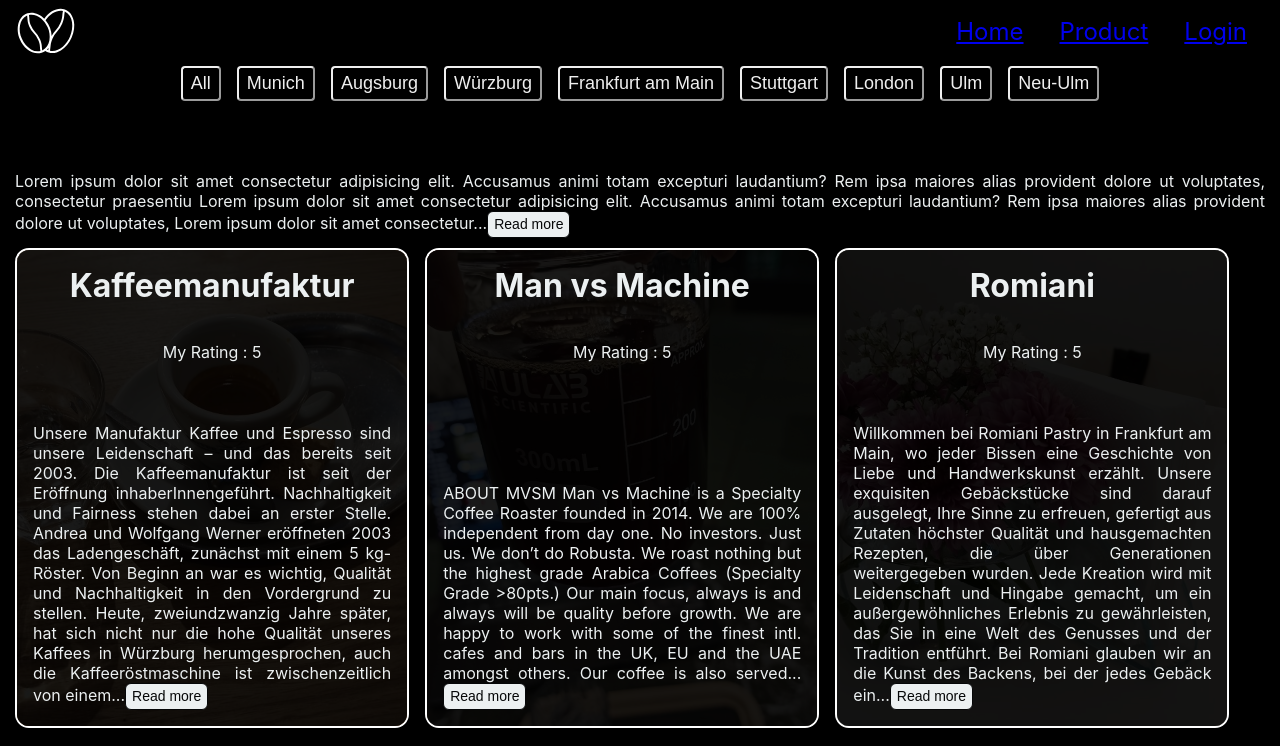
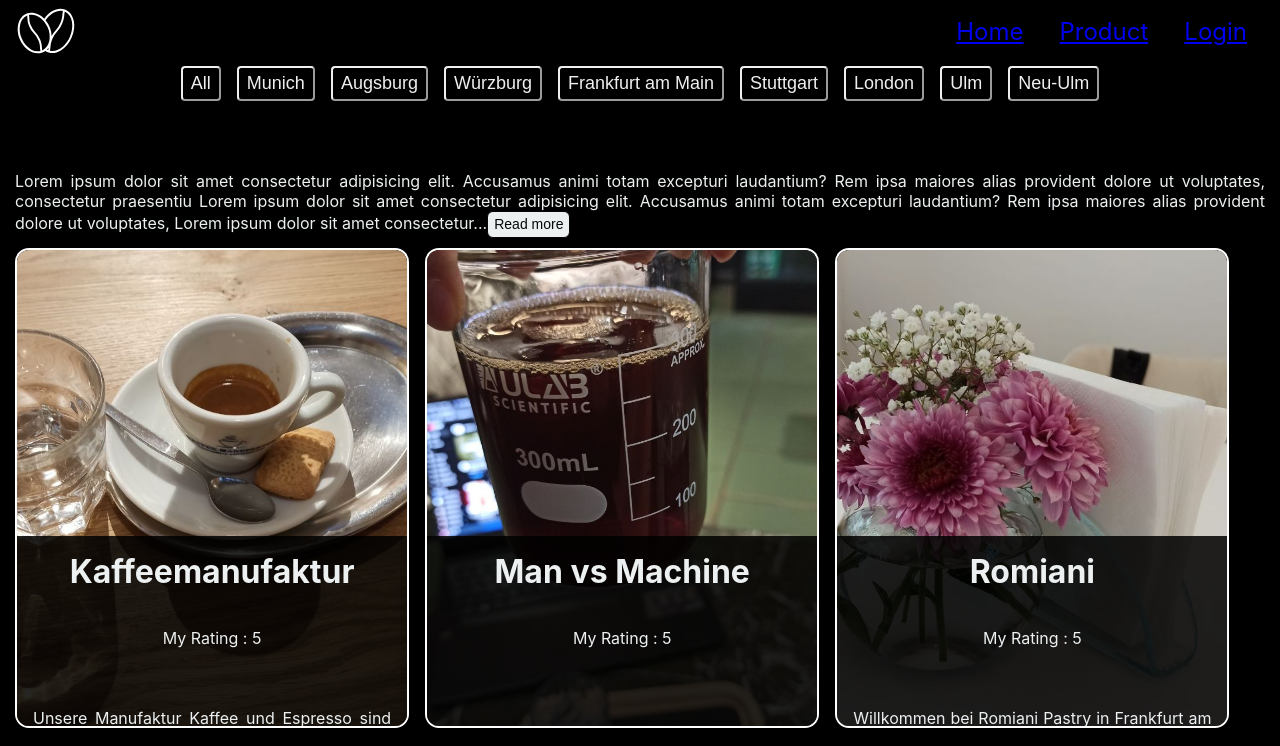
Before and after one commit to Khaanh/MyGastroTrip, a React (Create React App) app: page / in a window 1280 px wide. Shown: the top 746 px of the page. Built offline with nearby package versions, Linux system fonts and the light colour scheme.

Commit message:
feat: add new styles

```diff
--- a/src/components/CafeList.jsx
+++ b/src/components/CafeList.jsx
@@ -108,8 +108,10 @@ export default function CafeList({ selectedCity }) {
 									<img src={cafe.img} alt={cafe.img} />
 								</div>
 								<div className={styles.Descr}>
-									<h2 className={styles.Title}>{cafe.title}</h2>
-									<div className={styles.MyRating}>My Rating : 5</div>
+									<div className={styles.Inner}>
+										<h2 className={styles.Title}>{cafe.title}</h2>
+										<div className={styles.MyRating}>My Rating : 5</div>
+									</div>
 									<TextExpander
 										content={cafe.desc}
 										symbols={80}
--- a/src/components/CafeList.module.css
+++ b/src/components/CafeList.module.css
@@ -27,7 +27,8 @@
 } */
 
 .Item:hover .Descr {
-	bottom: 0;
+	/* bottom: 0; */
+	top: 0;
 }
 
 .Item:hover .Img {
@@ -66,7 +67,7 @@
 	flex-direction: column;
 
 	position: absolute;
-	top: 0;
+	top: 60%;
 	/* position: absolute; */
 	/* Magic number */
 	/* bottom: -65%; */
@@ -76,7 +77,7 @@
 	/* z-index: 100; */
 	height: 100%;
 	/* background-color: #000; */
-	background-color: rgb(0 0 0 / 90%);
+	background-color: rgb(0 0 0 / 85%);
 	padding: 16px;
 
 	transition: all 0.2s ease-out;
@@ -93,7 +94,7 @@
 }
 
 .MyRating {
-	margin-bottom: auto;
+	/* margin-bottom: auto; */
 }
 
 .Intro {
@@ -105,3 +106,8 @@
 	text-align: justify;
 	overflow: hidden;
 }
+
+.Inner {
+	height: 50%;
+	margin-bottom: auto;
+}
--- a/src/components/TextExpander.jsx
+++ b/src/components/TextExpander.jsx
@@ -4,7 +4,7 @@ import styles from "./TextExpander.module.css";
 export default function TextExpander({
 	content,
 	symbols = 8,
-	expandButtonText = "Read more",
+	expandButtonText = "See more",
 	collapseButtonText = "Show less",
 	btnDisabled = false,
 	expanded = false,
```
